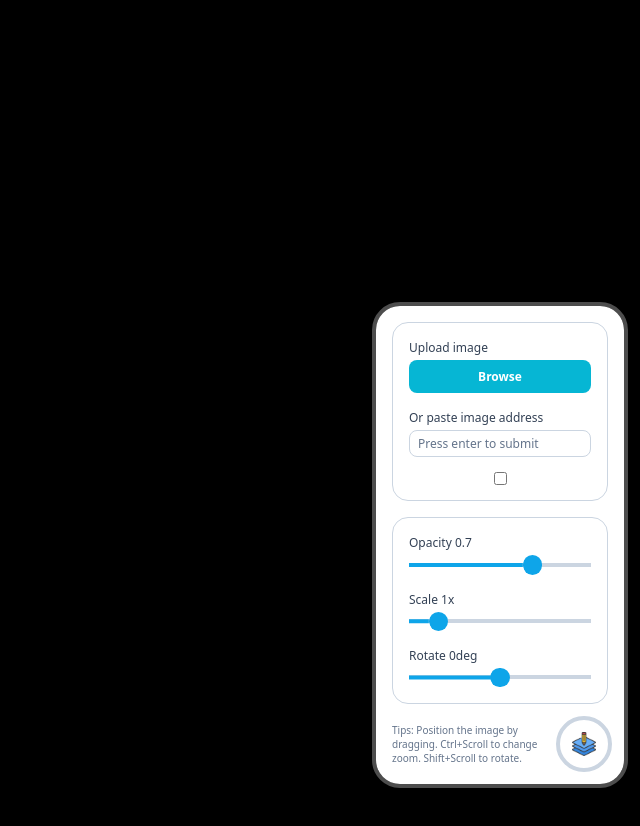
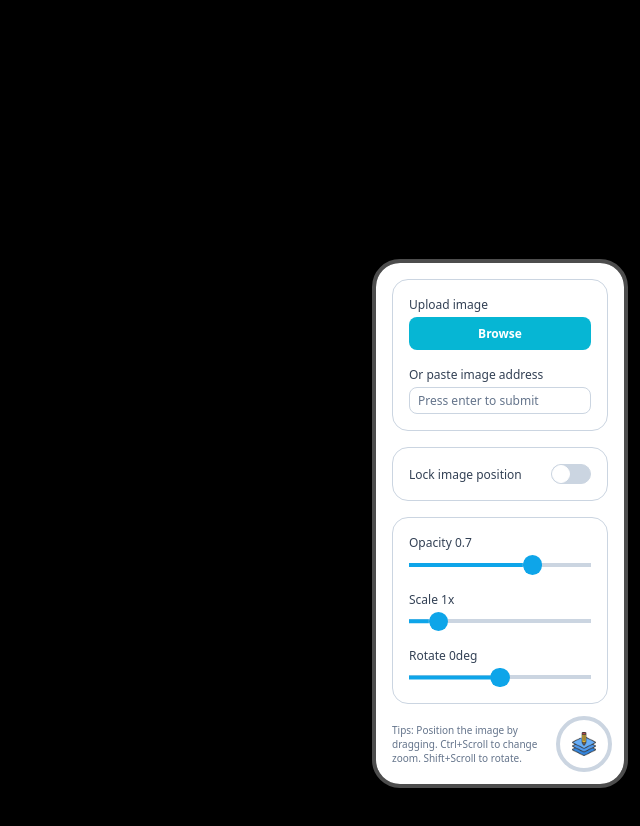
Before and after one commit to samueleiche/image-tracer-chrome-extension, a Vue app: page / in a window 1280 px wide. Both pictures are taken after a click on the element 1224 px from the left and 744 px from the top of the page. Shown: the top 826 px of the page, without its empty margins (640-1280 px from the left). Built offline with nearby package versions, Linux system fonts and the light colour scheme.

Commit message:
add switch field

```diff
--- a/src/App.vue
+++ b/src/App.vue
@@ -8,7 +8,10 @@
 			<ControlFieldGroup>
 				<ImagePicker @change="imageSrc = $event" />
 				<ImageFetcher @change="imageSrc = $event" />
-				<input type="checkbox" :checked="isAttached" v-model="isAttached" />
+			</ControlFieldGroup>
+
+			<ControlFieldGroup>
+				<SwitchField label="Lock image position" v-model="isAttached" />
 			</ControlFieldGroup>
 
 			<ControlFieldGroup>
@@ -18,12 +21,14 @@
 			</ControlFieldGroup>
 
 			<ControlFieldGroup v-if="imageSrc">
+				<div class="text-buttons-group">
 					<TextButton label="Clear image" @click="clearImage" />
 					<TextButton
 						label="Reset image"
 						title="Reset position, opacity, scale and rotation"
 						@click="resetImage"
 					/>
+				</div>
 			</ControlFieldGroup>
 
 			<template #footer>
@@ -44,6 +49,7 @@ import ImagePicker from './components/ImagePicker.vue'
 import ImageFetcher from './components/ImageFetcher.vue'
 import RangeField from './components/RangeField.vue'
 import TextButton from './components/TextButton.vue'
+import SwitchField from './components/SwitchField.vue'
 import { useControls } from './composables/useControls'
 import { useElementDrag } from './composables/useElementDrag'
 import { positionAttachedElementContainer } from './utils/dom'
@@ -123,4 +129,9 @@ watch(isAttached, () => {
 	font-size: 10px;
 	color: #64748b;
 }
+
+.text-buttons-group {
+	display: flex;
+	justify-content: space-evenly;
+}
 </style>
--- a/src/components/ControlField.vue
+++ b/src/components/ControlField.vue
@@ -14,7 +14,7 @@
 
 <script setup lang="ts">
 defineProps<{
-	label: string
+	label?: string
 	error?: string
 }>()
 </script>
--- /dev/null
+++ b/src/components/SwitchField.vue
@@ -0,0 +1,78 @@
+<template>
+	<ControlField>
+		<div class="switch-field" @click="$emit('update:modelValue', !modelValue)">
+			<div class="switch-field-label">
+				{{ label }}
+			</div>
+			<div class="switch">
+				<div :class="['switch-button', { 'switch-button--on': modelValue }]">
+					<div class="switch-knob" />
+				</div>
+			</div>
+		</div>
+	</ControlField>
+</template>
+
+<script setup lang="ts">
+import ControlField from './ControlField.vue'
+
+defineEmits<{
+	(e: 'update:modelValue', value: boolean): void
+}>()
+
+defineProps<{
+	label: string
+	modelValue: boolean
+}>()
+</script>
+
+<style scoped>
+.switch-field {
+	display: flex;
+	cursor: pointer;
+}
+
+.switch-field-label {
+	display: flex;
+	align-items: center;
+	font-size: 12px;
+	color: #334155;
+	user-select: none;
+	flex-grow: 1;
+}
+
+.switch {
+	display: flex;
+	align-items: center;
+	flex-shrink: 0;
+}
+
+.switch-button {
+	position: relative;
+	flex-shrink: 0;
+	width: 40px;
+	height: 20px;
+	background-color: #cbd5e1;
+	border: 1px solid #cbd5e1;
+	border-radius: 999px;
+}
+
+.switch-button--on {
+	background-color: #06b6d4;
+	border-color: #06b6d4;
+}
+
+.switch-button--on .switch-knob {
+	left: calc(100% - 18px);
+}
+
+.switch-knob {
+	position: absolute;
+	left: 0;
+	height: 18px;
+	width: 18px;
+	border-radius: 999px;
+	background-color: white;
+	border: 1px solid white;
+}
+</style>
--- a/src/components/TextButton.vue
+++ b/src/components/TextButton.vue
@@ -21,6 +21,7 @@ defineProps<{
 	cursor: pointer;
 	color: #b91c1c;
 	user-select: none;
+	flex-grow: 1;
 }
 
 .text-button:hover {
```
Lines whose indentation alone changed are shown as unchanged.
